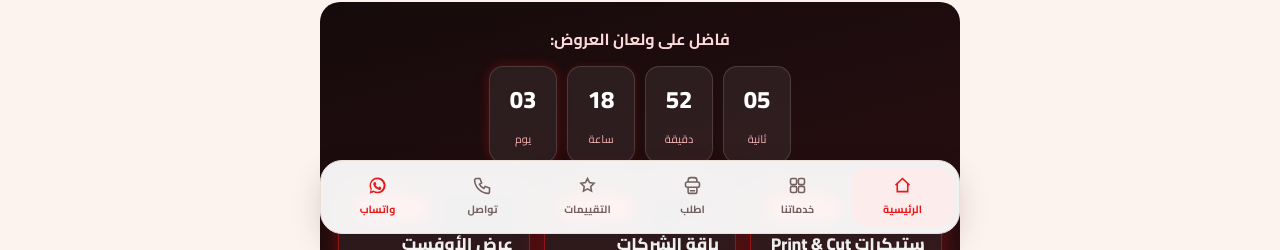
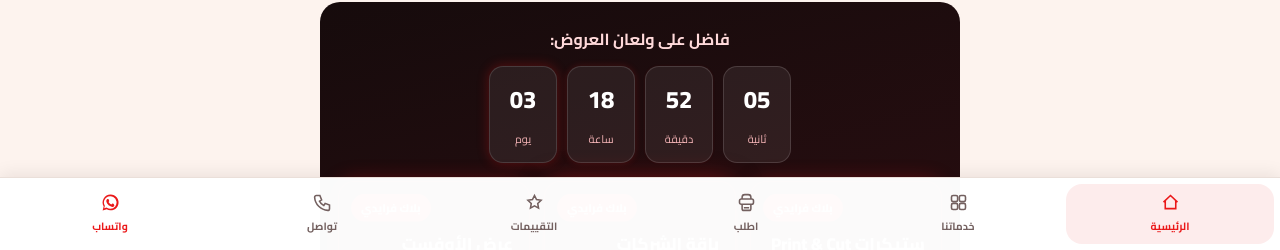
Before and after one commit to maroeldreny/maroeldreny.github.io, a plain HTML site: page index.html in a window 1280 px wide. Shown: the part 550-800 px from the top of the page. Drawn offline with Linux system fonts and the light colour scheme.

Commit message:
Fix navigation flush to screen bottom with safe area

```diff
--- a/style.css
+++ b/style.css
@@ -254,24 +254,20 @@ body {
 /* Bottom tab bar — native fixed bar on real hosting */
 .maro-tabbar {
   position: fixed;
-  z-index: 50;
-  bottom: 16px;
-  bottom: calc(16px + env(safe-area-inset-bottom, 0px));
-  /* On narrow screens the host's corner badge (bottom-right, ~192x64) would cover
-     the bar's right end, so the bar rides above it. */
-  left: 50%;
-  transform: translateX(-50%);
+  z-index: 1000;
+  bottom: 0;
+  left: 0;
+  right: 0;
   display: flex;
   gap: 4px;
-  width: min(640px, calc(100% - 32px));
+  width: 100%;
   margin: 0;
-  background: rgba(255, 255, 255, .94);
-  -webkit-backdrop-filter: blur(8px);
-  backdrop-filter: blur(8px);
-  border: 1px solid var(--ds-hairline);
-  border-radius: 22px;
-  box-shadow: 0 10px 30px rgba(28, 13, 14, .14);
-  padding: 6px;
+  background: rgba(255, 255, 255, .98);
+  border: 0;
+  border-top: 1px solid var(--ds-hairline);
+  border-radius: 0;
+  box-shadow: 0 -3px 16px rgba(28, 13, 14, .08);
+  padding: 6px max(6px, env(safe-area-inset-right, 0px)) calc(6px + env(safe-area-inset-bottom, 0px)) max(6px, env(safe-area-inset-left, 0px));
 }
 .maro-tab {
   flex: 1;
@@ -292,7 +288,4 @@ body {
 .maro-tab[aria-current="page"] { color: #EA1819; background: #fdecec; }
 .maro-tab-wa { color: #EA1819; }
 
-@media (max-width: 860px) {
-  .maro-tabbar { bottom: calc(76px + env(safe-area-inset-bottom, 0px)); }
-  .maro-shell { padding-bottom: 160px; }
-}
+.maro-shell { padding-bottom: calc(100px + env(safe-area-inset-bottom, 0px)); }
```
